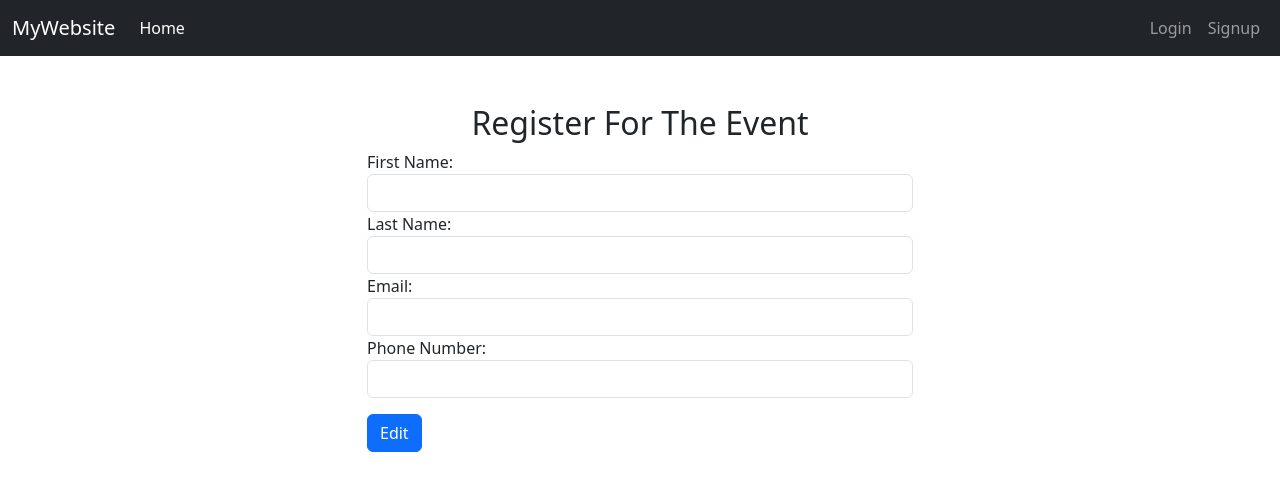
After one commit to Dheeraj-Patidar/event-management, a Django app: page /event_registration in a window 1280 px wide. The commit adds this page. Shown: the top 491 px of the page. Run offline with Django 5.2, Linux system fonts and the light colour scheme; some libraries are stand-ins or nearby versions.

Commit message:
event register by student

```diff
--- a/core/forms.py
+++ b/core/forms.py
@@ -1,7 +1,7 @@
 from django import forms
 from django.core.validators import RegexValidator
 
-from .models import User, Event
+from .models import Event, User
 
 
 class StudentForm(forms.ModelForm):
@@ -81,11 +81,38 @@ class StudentEditForm(forms.ModelForm):
 
 
 class AddEventForm(forms.ModelForm):
-    event_name = forms.CharField(widget=forms.TextInput(attrs={'class': 'form-control'}))
-    description = forms.CharField(widget=forms.TextInput(attrs={'class': 'form-control'}))
-    date = forms.DateTimeField(widget=forms.DateTimeInput(attrs={"type": "datetime-local", "class": "form-control"}))
+    event_name = forms.CharField(
+        widget=forms.TextInput(attrs={"class": "form-control"})
+    )
+    description = forms.CharField(
+        widget=forms.TextInput(attrs={"class": "form-control"})
+    )
+    date = forms.DateTimeField(
+        widget=forms.DateTimeInput(
+            attrs={"type": "datetime-local", "class": "form-control"}
+        )
+    )
     location = forms.CharField(widget=forms.TextInput(attrs={"class": "form-control"}))
 
     class Meta:
         model = Event
         fields = ["event_name", "description", "date", "location"]
+
+
+class RegisterStudentForm(forms.ModelForm):
+    first_name = forms.CharField(
+        widget=forms.TextInput(attrs={"class": "form-control"})
+    )
+    last_name = forms.CharField(
+        widget=forms.TextInput(attrs={"class": "form-control"})
+    )
+    email = forms.EmailField(
+        widget=forms.EmailInput(attrs={"class": "form-control"})
+    )
+    phone_number = forms.CharField(
+        widget=forms.TextInput(attrs={"class": "form-control"})
+    )
+
+    class Meta:
+        model = Event
+        fields = ["first_name", "last_name", "email", "phone_number"]
--- a/core/models.py
+++ b/core/models.py
@@ -1,7 +1,9 @@
 from django.contrib.auth.models import AbstractUser
 from django.db import models
+from django.utils.timezone import now
+
 from .managers import UserManager
-from django.utils.timezone import now
+
 
 class User(AbstractUser):
     ROLE_CHOICES = (("admin", "ADMIN"), ("student", "STUDENT"), ("staff", "STAFF"))
@@ -38,3 +40,13 @@ class Event(models.Model):
     def save(self, *args, **kwargs):
         self.expired = self.date < now()
         super().save(*args, **kwargs)
+
+
+class RegisteredStudent(models.Model):
+    student = models.ForeignKey(User, on_delete=models.CASCADE, default=None, null=True)
+    event = models.ForeignKey(Event, on_delete=models.CASCADE, default=None, null=True)
+    first_name = models.CharField(max_length=100, default=None, null=True)
+    last_name = models.CharField(max_length=100, default=None, null=True)
+    email = models.EmailField(max_length=100, unique=True)
+    phone_number = models.CharField(max_length=100, default=None, null=True)
+    enrolled_date = models.DateField(auto_now_add=True)
--- /dev/null
+++ b/core/templates/event_registration.html
@@ -0,0 +1,61 @@
+{%extends 'base.html'%}
+
+{%block body%}
+
+<div class="container mt-5">
+    <div class="row justify-content-center">
+        <div class="col-md-6">
+
+            {% if messages %}
+                    {% for message in messages %}
+                        <div class="alert {% if message.tags == 'success' %}alert-success{% else %}alert-danger{% endif %} text-center error-success-massage">
+                            {{ message }}
+                        </div>
+                    {% endfor %}
+                {% endif %}
+
+        <h2 class="row justify-content-center">Register For The Event</h2>
+        <form method="post">
+            {%csrf_token%}
+             <label for="id_first_name">First Name:</label>
+            {{ form.first_name }}
+            {% if form.first_name.errors %}
+                <div class="error-message">
+                    {{ form.first_name.errors.0 }}
+                </div>
+            {% endif %}
+
+            <label for="id_last_name">Last Name:</label>
+            {{ form.last_name }}
+            {% if form.last_name.errors %}
+                <div class="error-message">
+                    {{ form.last_name.errors.0 }}
+                </div>
+            {% endif %}
+
+            <label for="email">Email:</label>
+            {{ form.email }}
+            {% if form.email.errors %}
+                <div class="error-message">
+                    {{ form.email.errors.0 }}
+                </div>
+            {% endif %}
+
+            <label for="id_phone_number">Phone Number:</label>
+            {{ form.phone_number }}
+            {% if form.phone_number.errors %}
+                <div class="error-message">
+                    {{ form.phone_number.errors.0 }}
+                </div>
+            {% endif %}
+
+
+
+            <button type="submit" class="btn btn-primary mt-3">Edit</button>
+        </form>
+        </div>
+        </div>
+    </div>
+
+
+{%endblock%}
--- a/core/templates/student_dashboard.html
+++ b/core/templates/student_dashboard.html
@@ -26,7 +26,7 @@
                           <p class="card-text"><strong>Date:</strong> {{ event.date|date:"F d, Y H:i" }}</p>
                           <p class="card-text"><strong>Location:</strong> {{ event.location }}</p>
                           <p class="card-text">{{ event.description }}</p>
-                          <a href=""><button type="button" class="btn btn-primary w-100">Register</button></a>
+                          <a href="{% url 'event_register' %}"><button type="button" class="btn btn-primary w-100">Register</button></a>
                         </div>
                       </div>
                     </div>
--- a/core/urls.py
+++ b/core/urls.py
@@ -2,6 +2,8 @@ from django.contrib.auth import views as auth_views
 from django.urls import path
 
 from .views import (
+    AddEventView,
+    AdminView,
     HomeView,
     LoginPageView,
     LogoutView,
@@ -9,8 +11,7 @@ from .views import (
     StudentProfileView,
     StudentView,
     VerifyEmailView,
-    AdminView,
-    AddEventView,
+    EventRegisterView,
 )
 
 urlpatterns = [
@@ -19,10 +20,11 @@ urlpatterns = [
     path("verify-email/<str:token>/", VerifyEmailView.as_view(), name="verify_email"),
     path("login/", LoginPageView.as_view(), name="login_page"),
     path("logout/", LogoutView.as_view(), name="logout"),
-    path("student_dashboard/", StudentView.as_view(), name="student_dashboard"),
-    path("student_profile/", StudentProfileView.as_view(), name="student_profile"),
+    path("student_dashboard", StudentView.as_view(), name="student_dashboard"),
+    path("student_profile", StudentProfileView.as_view(), name="student_profile"),
     path("admin_dashboard", AdminView.as_view(), name="admin_dashboard"),
     path("add_events", AddEventView.as_view(), name="add_event"),
+    path("event_registration", EventRegisterView.as_view(), name="event_register"),
     path(
         "password_reset/",
         auth_views.PasswordResetView.as_view(template_name="password_reset.html"),
--- a/core/views.py
+++ b/core/views.py
@@ -4,13 +4,14 @@ from django.contrib.auth.mixins import LoginRequiredMixin
 from django.core.signing import BadSignature, SignatureExpired, TimestampSigner
 from django.shortcuts import get_object_or_404, redirect
 from django.urls import reverse_lazy
+from django.utils.timezone import now
 from django.views import View
-from django.views.generic import TemplateView, UpdateView, CreateView, ListView
+from django.views.generic import CreateView, ListView, TemplateView, UpdateView
 from django.views.generic.edit import FormView
-from .models import Event
-from .forms import LoginForm, StudentEditForm, StudentForm, AddEventForm
+
+from .forms import AddEventForm, LoginForm, StudentEditForm, StudentForm, RegisterStudentForm
+from .models import Event, RegisteredStudent
 from .utils import SendVerificationEmailView
-from django.utils.timezone import now
 
 User = get_user_model()
 signer = TimestampSigner()
@@ -18,11 +19,13 @@ signer = TimestampSigner()
 
 class HomeView(TemplateView):
     """home page"""
+
     template_name = "base.html"
 
 
 class SignupStudentView(FormView):
-    """"student signup """
+    """ "student signup"""
+
     template_name = "signup_student.html"
     form_class = StudentForm
     success_url = reverse_lazy("login_page")
@@ -53,6 +56,7 @@ class SignupStudentView(FormView):
 
 class VerifyEmailView(View):
     """sending email verification link"""
+
     def get(self, request, token, *args, **kwargs):
         try:
             email = signer.unsign(token, max_age=86400)
@@ -74,6 +78,7 @@ class VerifyEmailView(View):
 
 class LoginPageView(FormView):
     """Login view for all roles"""
+
     template_name = "login.html"
     form_class = LoginForm
 
@@ -105,6 +110,7 @@ class LoginPageView(FormView):
 
 class LogoutView(View):
     """logout active user"""
+
     def get(self, request):
         logout(request)
         messages.success(request, "You have been logged out successfully.")
@@ -113,6 +119,7 @@ class LogoutView(View):
 
 class StudentView(ListView):
     """student dashboard"""
+
     model = Event
     template_name = "student_dashboard.html"
     context_object_name = "events"
@@ -124,6 +131,7 @@ class StudentView(ListView):
 
 class StudentProfileView(LoginRequiredMixin, UpdateView):
     """update student profile"""
+
     model = User
     form_class = StudentEditForm
     template_name = "student_profile.html"
@@ -138,15 +146,45 @@ class StudentProfileView(LoginRequiredMixin, UpdateView):
 
 
 class AdminView(TemplateView):
-    template_name = 'admin_dashboard.html'
+    template_name = "admin_dashboard.html"
 
 
 class AddEventView(CreateView):
     model = Event
     form_class = AddEventForm
-    template_name = 'add_event.html'
+    template_name = "add_event.html"
     success_url = reverse_lazy("add_event")
 
     def form_valid(self, form):
         messages.success(self.request, "Event added successfully!")
         return super().form_valid(form)
+
+
+class EventRegisterView(CreateView):
+    model = RegisteredStudent
+    form_class = RegisterStudentForm
+    template_name = "event_registration.html"
+    success_url = reverse_lazy("student_dashboard")
+
+    def form_valid(self, form):
+        messages.success(self.request, "Registration successfull!")
+        return super().form_valid(form)
+
+    # def form_valid(self, form):
+    #     """Automatically assign student and event"""
+    #     event_id = self.kwargs.get("event_id")
+    #     event = get_object_or_404(Event, id=event_id)
+
+    #     # Prevent duplicate registration
+    #     if RegisteredStudent.objects.filter(student=self.request.user, event=event).exists():
+    #         messages.warning(self.request, "You are already registered for this event.")
+    #         return self.form_invalid(form)
+
+    #     # Save registration
+    #     registration = form.save(commit=False)
+    #     registration.student = self.request.user
+    #     registration.event = event
+    #     registration.save()
+
+    #     messages.success(self.request, "Registration successful!")
+    #     return super().form_valid(form)
```
Also changed, not shown: core/admin.py (+20 -6 lines), core/managers.py (line endings or trailing spaces), core/migrations/0007_registeredstudent.py (added), core/migrations/0008_registeredstudent_event_registeredstudent_student.py (added), db.sqlite3.
